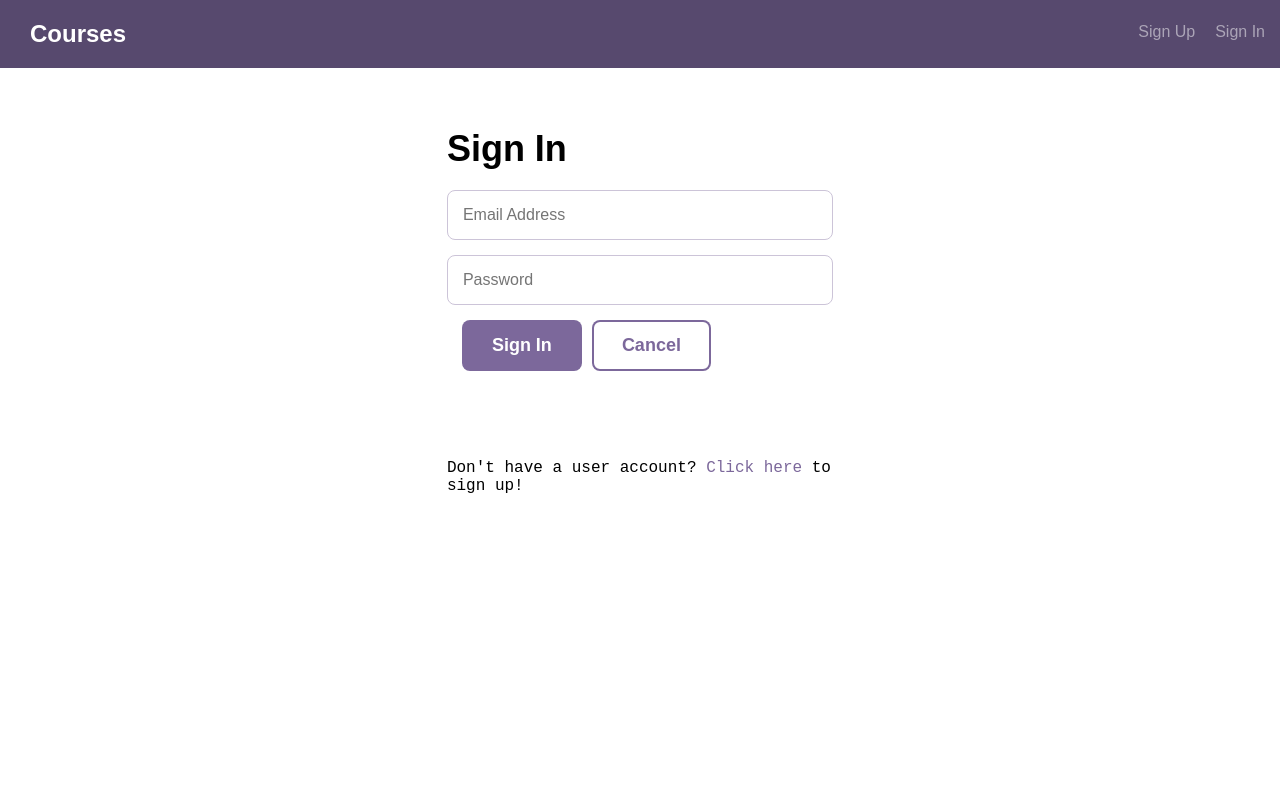
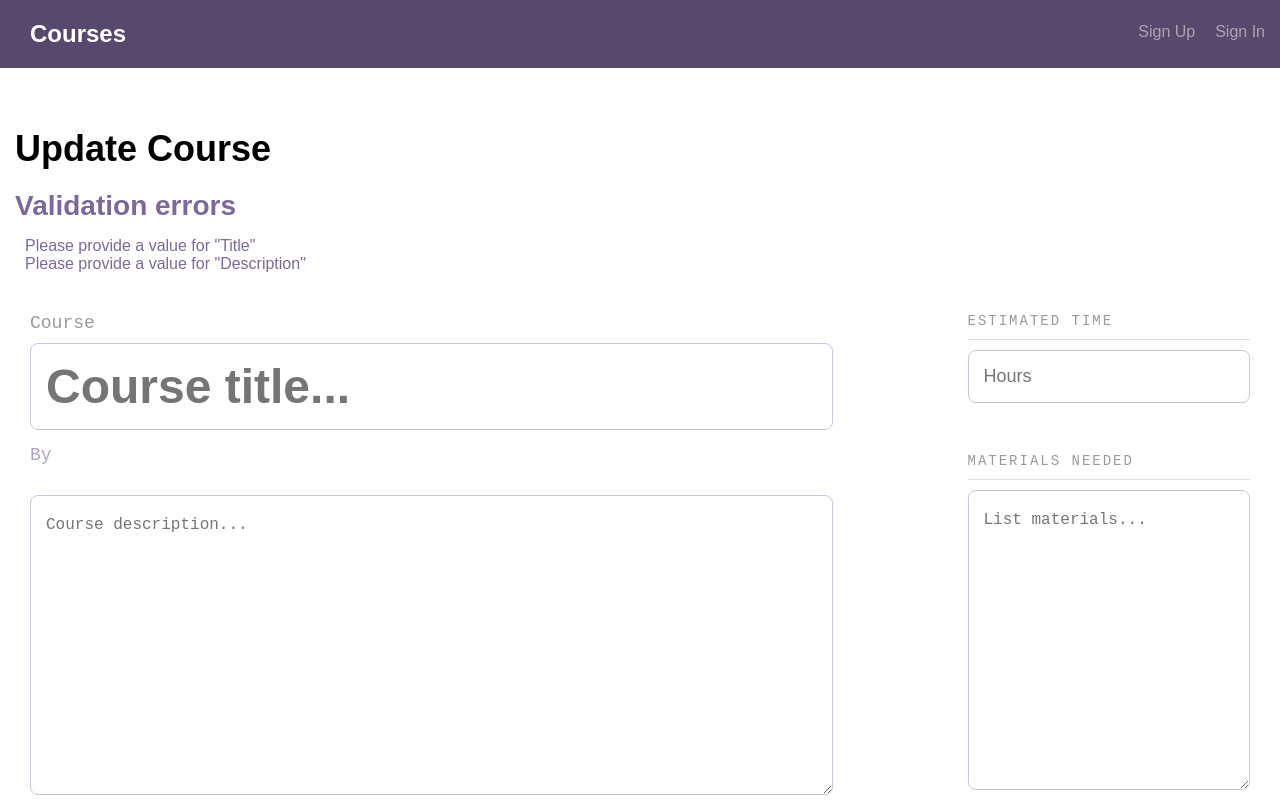
Before and after one commit to kevnm24/Techdegree-Project-10, a React (Create React App) app in the folder client/: page /courses/1/update in a window 1280 px wide. Before the commit this address led to /signIn. Shown: the top 800 px of the page. Built offline with nearby package versions, Linux system fonts and the light colour scheme; no server answers; sample sign-in values are in the browser's storage.

Commit message:
final adjustments

```diff
--- a/client/src/components/Course-Detail.js
+++ b/client/src/components/Course-Detail.js
@@ -26,14 +26,11 @@ class CourseDetail extends Component {
   };
 
   deleteCourse() {
-    let axiosConfig = {headers: {'Authorization': JSON.parse(window.sessionStorage.getItem('auth'))}};
+    let axiosConfig = {headers: {'Authorization': JSON.parse(window.localStorage.getItem('auth'))}};
     axios.delete(`http://localhost:5000/api/courses/${this.props.match.params.detail}`, axiosConfig)
     .then(response => {
       this.props.history.push('/courses')
     })
-    .catch(function (error) {
-     console.log(error);
-    });
   };
 
   handleDelete = e => {
@@ -43,6 +40,7 @@ class CourseDetail extends Component {
 
 // this renders the html
   render() {
+    let userId = JSON.parse(window.localStorage.getItem('user'))
     const {isLoaded, courses} = this.state;
     if (!isLoaded) {
       return <div>Loading...</div>;
@@ -54,9 +52,9 @@ class CourseDetail extends Component {
             <div className="grid-100">
             <Consumer>
             {context => {
-              if(context.signedIn){
+              if(context.signedIn && userId._id === courses.user){
                 return(
-                  <span><Link to={`/courses/${courses._id}/update`} className="button">Update Course</Link><a className="button" onClick={this.handleDelete}>Delete Course</a></span>
+                  <span><Link to={`/courses/${courses._id}/update`} className="button">Update Course</Link><button className="button" onClick={this.handleDelete}>Delete Course</button></span>
                 )
               } else {
                 return(
@@ -65,7 +63,7 @@ class CourseDetail extends Component {
               }
             }}
             </Consumer>
-              <a className="button button-secondary" href="index.html">Return to List</a>
+              <Link to='/' className="button button-secondary" href="index.html">Return to List</Link>
             </div>
           </div>
           <div className="bounds course--detail">
@@ -73,7 +71,7 @@ class CourseDetail extends Component {
               <div className="course--header">
                 <h4 className="course--label">Course</h4>
                 <h3 className="course--title">{courses.title}</h3>
-                <p>By Joe Smith</p>
+                <p>By {courses.firstName} {courses.lastName}</p>
               </div>
               <div className="course--description">
                 <ReactMarkdown>{courses.description}</ReactMarkdown>
--- a/client/src/components/Courses.js
+++ b/client/src/components/Courses.js
@@ -25,11 +25,11 @@ class Courses extends Component {
     var {isLoaded, courses} = this.state;
     if (!isLoaded) {
       return <div>Loading...</div>;
-    };
+    }
     return (
       <div>
         {courses.map(course => (
-          <div className="bounds">
+          <div className="bounds" key={course._id}>
             <div className="grid-33">
               <Link to={`/courses/${course._id}`} className="course--module course--link">
               <h4 className="course--label">Course</h4>
--- a/client/src/components/Create-Course.js
+++ b/client/src/components/Create-Course.js
@@ -15,10 +15,12 @@ class CreateCourse extends Component {
   }
 
   newCourse = (title, description, estimatedTime, materialsNeeded) => {
-    let axiosConfig = {headers: {'Authorization': JSON.parse(window.sessionStorage.getItem('auth'))}};
-    let userId = JSON.parse(window.sessionStorage.getItem('user'))
+    let axiosConfig = {headers: {'Authorization': JSON.parse(window.localStorage.getItem('auth'))}};
+    let userId = JSON.parse(window.localStorage.getItem('user'))
     axios.post('http://localhost:5000/api/courses', {
       user: userId._id,
+      firstName: userId.firstName,
+      lastName: userId.lastName,
       title: title,
       description: description,
       estimatedTime: estimatedTime,
@@ -43,16 +45,31 @@ class CreateCourse extends Component {
 
 // this renders the html
   render(){
+    let titleVal = null;
+    let descVal = null;
+    let headingVal = null;
+    if (this.state.title === '') {
+      titleVal = <li>Please provide a value for "Title"</li>
+      headingVal = <h2 className="validation--errors--label">Validation errors</h2>
+    } else {
+      titleVal = <li></li>
+    }
+    if (this.state.description === '') {
+      descVal = <li>Please provide a value for "Description"</li>
+      headingVal = <h2 className="validation--errors--label">Validation errors</h2>
+    } else {
+      descVal = <li></li>
+    }
     return (
       <div className="bounds course--detail">
         <h1>Create Course</h1>
         <div>
           <div>
-            <h2 className="validation--errors--label">Validation errors</h2>
+            {headingVal}
             <div className="validation-errors">
               <ul>
-                <li>Please provide a value for "Title"</li>
-                <li>Please provide a value for "Description"</li>
+                {titleVal}
+                {descVal}
               </ul>
             </div>
           </div>
@@ -60,11 +77,11 @@ class CreateCourse extends Component {
             <div className="grid-66">
               <div className="course--header">
                 <h4 className="course--label">Course</h4>
-                <div><input id="title" name="title" type="text" className="input-title course--title--input" placeholder="Course title..." onBlur={this.handleChange}></input></div>
+                <div><input id="title" name="title" type="text" className="input-title course--title--input" placeholder="Course title..." onChange={this.handleChange} value={this.state.title}></input></div>
                 <p>By Joe Smith</p>
               </div>
               <div className="course--description">
-                <div><textarea id="description" name="description" className="" placeholder="Course description..." onBlur={this.handleChange}></textarea></div>
+                <div><textarea id="description" name="description" className="" placeholder="Course description..." onChange={this.handleChange} value={this.state.description}></textarea></div>
               </div>
             </div>
             <div className="grid-25 grid-right">
@@ -72,18 +89,18 @@ class CreateCourse extends Component {
                 <ul className="course--stats--list">
                   <li className="course--stats--list--item">
                     <h4>Estimated Time</h4>
-                    <div><input id="estimatedTime" name="estimatedTime" type="text" className="course--time--input" placeholder="Hours" onBlur={this.handleChange}></input></div>
+                    <div><input id="estimatedTime" name="estimatedTime" type="text" className="course--time--input" placeholder="Hours" onChange={this.handleChange} value={this.state.estimatedTime}></input></div>
                   </li>
                   <li className="course--stats--list--item">
                     <h4>Materials Needed</h4>
-                    <div><textarea id="materialsNeeded" name="materialsNeeded" className="" placeholder="List materials..." onBlur={this.handleChange}></textarea></div>
+                    <div><textarea id="materialsNeeded" name="materialsNeeded" className="" placeholder="List materials..." onChange={this.handleChange} value={this.state.materialsNeeded}></textarea></div>
                   </li>
                 </ul>
               </div>
             </div>
             <div className="grid-100 pad-bottom">
               <button className="button" type="submit">Create Course</button>
-              <button className="button button-secondary">Cancel</button>
+              <Link to='/' className="button button-secondary">Cancel</Link>
             </div>
           </form>
         </div>
--- a/client/src/components/Header.js
+++ b/client/src/components/Header.js
@@ -9,7 +9,7 @@ logOut = () => {
   this.setState({
     signedIn: false
   })
-  window.sessionStorage.clear();
+  window.localStorage.clear();
   this.props.history.push('/courses');
 }
 
@@ -24,7 +24,8 @@ logOut = () => {
             <div className="bounds">
               <h1 className="header--logo">Courses</h1>
               <nav>
-                <Link to='/signin' className="signin" onClick={this.logOut} >Sign Out</Link>
+                <span>Welcome {context.user.firstName} {context.user.lastName}</span>
+                  <Link to='/courses' className="signin" onClick={this.logOut} >Sign Out</Link>
               </nav>
             </div>
           </div>
--- a/client/src/components/PrivateRoute.js
+++ b/client/src/components/PrivateRoute.js
@@ -8,7 +8,7 @@ const PrivateRoute = ({ component: Component, ...rest }) => (
   <Route
     {...rest}
     render={props =>
-      sessionStorage.getItem('auth') ? (
+      localStorage.getItem('auth') ? (
         <Component {...props} />
       ) : (
         <Redirect
--- a/client/src/components/Sign-Up.js
+++ b/client/src/components/Sign-Up.js
@@ -1,5 +1,6 @@
 import React, { Component } from 'react';
-import {Link} from 'react-router-dom';
+import {Link, withRouter} from 'react-router-dom';
+import { Consumer } from './Context'
 import axios from 'axios';
 
 class SignUp extends Component {
@@ -28,6 +29,7 @@ class SignUp extends Component {
        this.setState({
          sigendUp: true
        })
+       this.props.logIn(emailAddress, password)
      }
    })
    .catch(function (error) {
@@ -43,17 +45,56 @@ class SignUp extends Component {
     e.preventDefault();
     if(this.state.password === this.state.confirmPassword){
       this.signUp(this.state.firstName, this.state.lastName, this.state.emailAddress, this.state.password)
-    } else {
-      alert('passwords do not match')
     }
   }
 // this renders the html
 render() {
+  let emailVal = null;
+  let passVal = null;
+  let passMatchVal = null;
+  let headingVal = null;
+
+  if (this.state.emailAddress === '') {
+    emailVal = <li>Please provide your email address</li>;
+    headingVal = <h2 className="validation--errors--label">Validation errors</h2>
+  } else {
+    emailVal = <li></li>;
+  }
+
+  if (this.state.password === '') {
+    passVal = <li>Please provide a password</li>;
+    headingVal = <h2 className="validation--errors--label">Validation errors</h2>
+  } else {
+    passVal = <li></li>;
+  }
+
+  if(this.state.password !== this.state.confirmPassword){
+    passMatchVal = <li>Passwords do not match</li>;
+    headingVal = <h2 className="validation--errors--label">Validation errors</h2>
+  } else{
+    passMatchVal = <li></li>;
+  }
   return (
+    <Consumer>
+      {context => {
+        if (context.signedIn){
+          this.props.history.push('/courses')
+        }
+    return(
     <div className="bounds">
       <div className="grid-33 centered signin">
         <h1>Sign Up</h1>
-        <div>
+          <div>
+          <div>
+            {headingVal}
+            <div className="validation-errors">
+              <ul>
+                {emailVal}
+                {passVal}
+                {passMatchVal}
+              </ul>
+            </div>
+          </div>
           <form onSubmit={this.handleSubmit}>
             <div><input id="firstName" name="firstName" type="text" className="" placeholder="First Name" onChange={this.handleChange} ref={(input) => this.firstName = input} value={this.state.firstName}></input></div>
             <div><input id="lastName" name="lastName" type="text" className="" placeholder="Last Name" onChange={this.handleChange} ref={(input) => this.lastName = input} value={this.state.lastName}></input></div>
@@ -63,12 +104,15 @@ render() {
             <div className="grid-100 pad-bottom"><button className="button" type="submit">Sign Up</button><button className="button button-secondary">Cancel</button></div>
           </form>
         </div>
-        <p>&nbsp;</p>
-        <p>Already have a user account? <Link to='/signIn' className="signin">Click here</Link> to sign in!</p>
+        <li>&nbsp;</li>
+        <li>Already have a user account? <Link to='/signIn' className="signin">Click here</Link> to sign in!</li>
       </div>
     </div>
+    )
+    }}
+  </Consumer>
     );
   };
 };
 
-export default SignUp;
+export default withRouter(SignUp)
--- a/client/src/components/Update-Course.js
+++ b/client/src/components/Update-Course.js
@@ -1,5 +1,5 @@
 import React, { Component } from 'react';
-import ReactMarkdown from 'react-markdown';
+import {Link} from 'react-router-dom';
 import axios from 'axios';
 
 class UpdateCourse extends Component {
@@ -7,15 +7,36 @@ class UpdateCourse extends Component {
   constructor() {
     super();
     this.state = {
-      title: '',
-      description: '',
-      estimatedTime: '',
-      materialsNeeded: ''
+      description:'',
+      estimatedTime:'',
+      id:'',
+      materialsNeeded:'',
+      redirect: false,
+      title:'',
+      user:'',
+      userId:'',
     }
   }
 
+  componentDidMount(){
+    axios.get(`http://localhost:5000/api/courses/${this.props.match.params.detail}`)
+    .then (response => {
+      this.setState({
+        description: response.data.description,
+        estimatedTime: response.data.estimatedTime,
+        id: response.data._id,
+        materialsNeeded: response.data.materialsNeeded,
+        title: response.data.title,
+        firstName: response.data.firstName,
+        lastName: response.data.lastName
+      })
+    })
+    .catch(error => {
+    })
+}
+
   updateCourse = (title, description, estimatedTime, materialsNeeded) => {
-    let axiosConfig = {headers: {'Authorization': JSON.parse(window.sessionStorage.getItem('auth'))}};
+    let axiosConfig = {headers: {'Authorization': JSON.parse(window.localStorage.getItem('auth'))}};
     axios.put(`http://localhost:5000/api/courses/${this.props.match.params.detail}`, {
       title: title,
       description: description,
@@ -40,16 +61,40 @@ class UpdateCourse extends Component {
   }
 // this renders the html
   render(){
+    let titleVal = null;
+    let descVal = null;
+    let headingVal = null;
+    if (this.state.title === '') {
+      titleVal = <li>Please provide a value for "Title"</li>
+      headingVal = <h2 className="validation--errors--label">Validation errors</h2>
+    } else {
+      titleVal = <li></li>
+    }
+    if (this.state.description === '') {
+      descVal = <li>Please provide a value for "Description"</li>
+      headingVal = <h2 className="validation--errors--label">Validation errors</h2>
+    } else {
+      descVal = <li></li>
+    }
     return (
       <div className="bounds course--detail">
         <h1>Update Course</h1>
         <div>
+          <div>
+            {headingVal}
+            <div className="validation-errors">
+              <ul>
+                {titleVal}
+                {descVal}
+              </ul>
+            </div>
+          </div>
           <form onSubmit={this.handleSubmit}>
             <div className="grid-66">
               <div className="course--header">
                 <h4 className="course--label">Course</h4>
                 <div><input id="title" name="title" type="text" className="input-title course--title--input" placeholder="Course title..." onChange={this.handleChange} value={this.state.title}></input></div>
-                <p>By Joe Smith</p>
+                <p>By {this.state.firstName} {this.state.lastName}</p>
               </div>
               <div className="course--description">
                 <div><textarea id="description" name="description" className="" placeholder="Course description..." onChange={this.handleChange} value={this.state.description}></textarea></div>
@@ -69,7 +114,7 @@ class UpdateCourse extends Component {
                 </ul>
               </div>
             </div>
-            <div className="grid-100 pad-bottom"><button className="button" type="submit">Update Course</button><button className="button button-secondary">Cancel</button></div>
+            <div className="grid-100 pad-bottom"><button className="button" type="submit">Update Course</button><Link to='/' className="button button-secondary">Cancel</Link></div>
           </form>
         </div>
       </div>
```
Also changed, not shown: client/src/App.js (+14 -19 lines), client/src/components/Error.js (deleted, +0 -12 lines), client/src/components/Forbidden.js (deleted, +0 -12 lines), client/src/components/Not-Found.js (deleted, +0 -12 lines).
